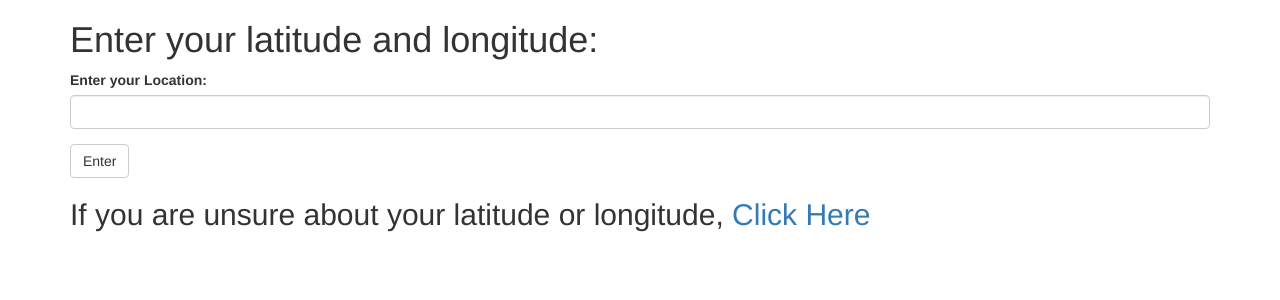
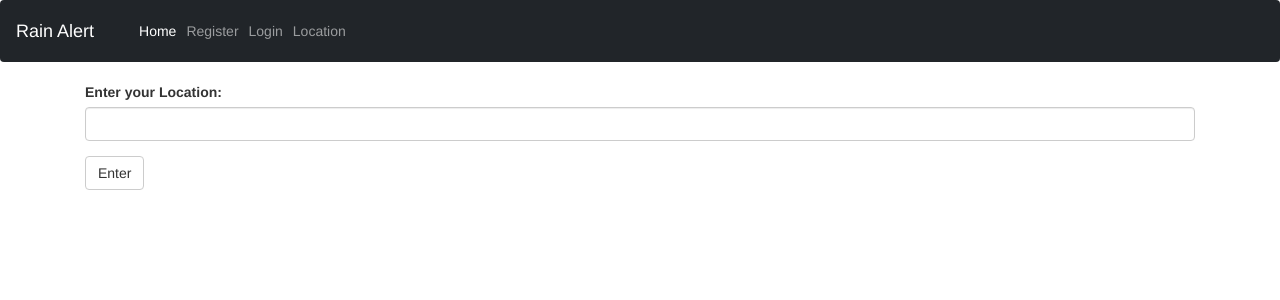
Before and after one commit to jaynielsingh/Weather_App, a Flask app: page /location in a window 1280 px wide. Shown: the top 300 px of the page. Run offline with Flask 2, Linux system fonts and the light colour scheme; some libraries are stand-ins or nearby versions.

Commit message:
make navbar and result.html page

```diff
--- a/main.py
+++ b/main.py
@@ -75,17 +75,27 @@ def location():
         }
         response = requests.get(OPEN_WEATHER_URL, weather_parameters)
         weather_data = response.json()
+        # Getting current weather information.
         current_temp = weather_data['current']['temp']
+        current_weather_description = weather_data['current']['weather'][0]['description']
+        current_wind_speed = weather_data['current']['wind_speed']
+
         hourly_data = weather_data['hourly'][:12]
-        rain = False
+
+        print(current_temp)
+        print(hourly_data)
+        will_it_rain = False
         for item in hourly_data:
             weather_id = item['weather'][0]['id']
             if weather_id < 700:
-                rain = True
-        if rain:
+                will_it_rain = True
+        if will_it_rain:
             print('Bring an umbrella')
             # TODO- Send SMS with twilio only if registered
-        return render_template('result.html', current_temp=current_temp, hourly_data=hourly_data, rain=rain)
+        return render_template('result.html', current_temp=current_temp, form=form, hourly_data=hourly_data,
+                               will_it_rain=will_it_rain, current_weather_description=current_weather_description,
+                               current_wind_speed=current_wind_speed,
+                               )
     return render_template('add.html', form=form)
 
 
--- a/templates/add.html
+++ b/templates/add.html
@@ -1,14 +1,13 @@
 {% extends "bootstrap/base.html" %}
 {% import "bootstrap/wtf.html" as wtf %}
+{% include "base.html" %}
 
 {% block body %}
 <div class="container">
-    <h1>Enter your latitude and longitude: </h1>
+    <div>
+        {{ wtf.quick_form(form) }}
 
-    {{ wtf.quick_form(form) }}
-
-
-    <h2>If you are unsure about your latitude or longitude, <a href="https://www.latlong.net">Click Here</a></h2>
+    </div>
 
 
 </div>
--- a/templates/base.html
+++ b/templates/base.html
@@ -5,37 +5,46 @@
     <meta name="viewport"
           content="width=device-width, user-scalable=no, initial-scale=1.0, maximum-scale=1.0, minimum-scale=1.0">
     <meta http-equiv="X-UA-Compatible" content="ie=edge">
-    <link rel="stylesheet" href="https://stackpath.bootstrapcdn.com/bootstrap/4.5.2/css/bootstrap.min.css">
+    <link href="https://cdn.jsdelivr.net/npm/bootstrap@5.1.3/dist/css/bootstrap.min.css" rel="stylesheet"
+          integrity="sha384-1BmE4kWBq78iYhFldvKuhfTAU6auU8tT94WrHftjDbrCEXSU1oBoqyl2QvZ6jIW3" crossorigin="anonymous">
     <title>{% block title %} {% endblock %}</title>
 </head>
 
 <body>
-
-<nav class="navbar navbar-expand-lg navbar-light bg-light">
-    <a class="navbar-brand" href="/">Rain Alert Pro</a>
-    <div class="collapse navbar-collapse">
-        <ul class="navbar-nav ml-auto">
+<nav class="navbar navbar-expand-lg navbar-dark bg-dark">
+    <div class="container-fluid">
+        <a class="navbar-brand" href="{{ url_for('index') }}">Rain Alert</a>
+        <button class="navbar-toggler" type="button" data-bs-toggle="collapse" data-bs-target="#navbarNav"
+                aria-controls="navbarNav" aria-expanded="false" aria-label="Toggle navigation">
+            <span class="navbar-toggler-icon"></span>
+        </button>
+        <div class="collapse navbar-collapse" id="navbarNav">
+            <ul class="navbar-nav">
                 <li class="nav-item">
-                <a class="nav-link" href="{{ url_for('/') }}">Home</a>
+                    <a class="nav-link active" aria-current="page" href="{{ url_for('index') }}">Home</a>
                 </li>
-<!--            {% if not logged_in: %}-->
+                <li class="nav-item">
+                    <a class="nav-link" href="{{ url_for('register') }}">Register</a>
+                </li>
                 <li class="nav-item">
                     <a class="nav-link" href="{{ url_for('login') }}">Login</a>
                 </li>
                 <li class="nav-item">
-                <a class="nav-link" href="{{ url_for('register') }}">Register</a>
-            </li>
-<!--            {% endif %}-->
-            <li class="nav-item">
-                <a class="nav-link" href="{{ url_for('logout') }}">Log Out</a>
+                    <a class="nav-link" href="{{ url_for('location') }}">Location</a>
                 </li>
             </ul>
-
+        </div>
     </div>
 </nav>
+
 
 {% block body %}
 {% endblock %}
 
+<script src="https://cdn.jsdelivr.net/npm/bootstrap@5.1.3/dist/js/bootstrap.bundle.min.js"
+        integrity="sha384-ka7Sk0Gln4gmtz2MlQnikT1wXgYsOg+OMhuP+IlRH9sENBO0LRn5q+8nbTov4+1p"
+        crossorigin="anonymous"></script>
+
+<script src="https://kit.fontawesome.com/060b2cac1f.js" crossorigin="anonymous"></script>
 </body>
 </html>
--- a/templates/index.html
+++ b/templates/index.html
@@ -1,6 +1,9 @@
 {% extends "bootstrap/base.html" %}
 
+{% include "base.html" %}
+
 {% block body %}
+
 <div class="container">
     <h1>Welcome</h1>
     <p>To get started, please enter your location.<a href="{{ url_for('location') }}">Click here</a></p>
--- a/templates/login.html
+++ b/templates/login.html
@@ -1,5 +1,7 @@
 {% extends "bootstrap/base.html" %}
 {% import "bootstrap/wtf.html" as wtf %}
+{% include "base.html" %}
+
 
 {% block title %}
 Login
--- a/templates/register.html
+++ b/templates/register.html
@@ -1,12 +1,15 @@
 {% extends "bootstrap/base.html" %}
 {% import 'bootstrap/wtf.html' as wtf %}
+{% include "base.html" %}
+
+
 
 {% block title %}
     Register
 {% endblock %}
 
 {% block body %}
-    <div class="box">
+    <div class="container">
 
             {{ wtf.quick_form(form, button_map={'submit': 'success'}) }}
 
```
Also changed, not shown: templates/result.html (+42 -0 lines), static/cloudy.png (added), static/rain.png (added), static/storm.png (added), static/sun.png (added). Lines whose indentation alone changed are shown as unchanged.
